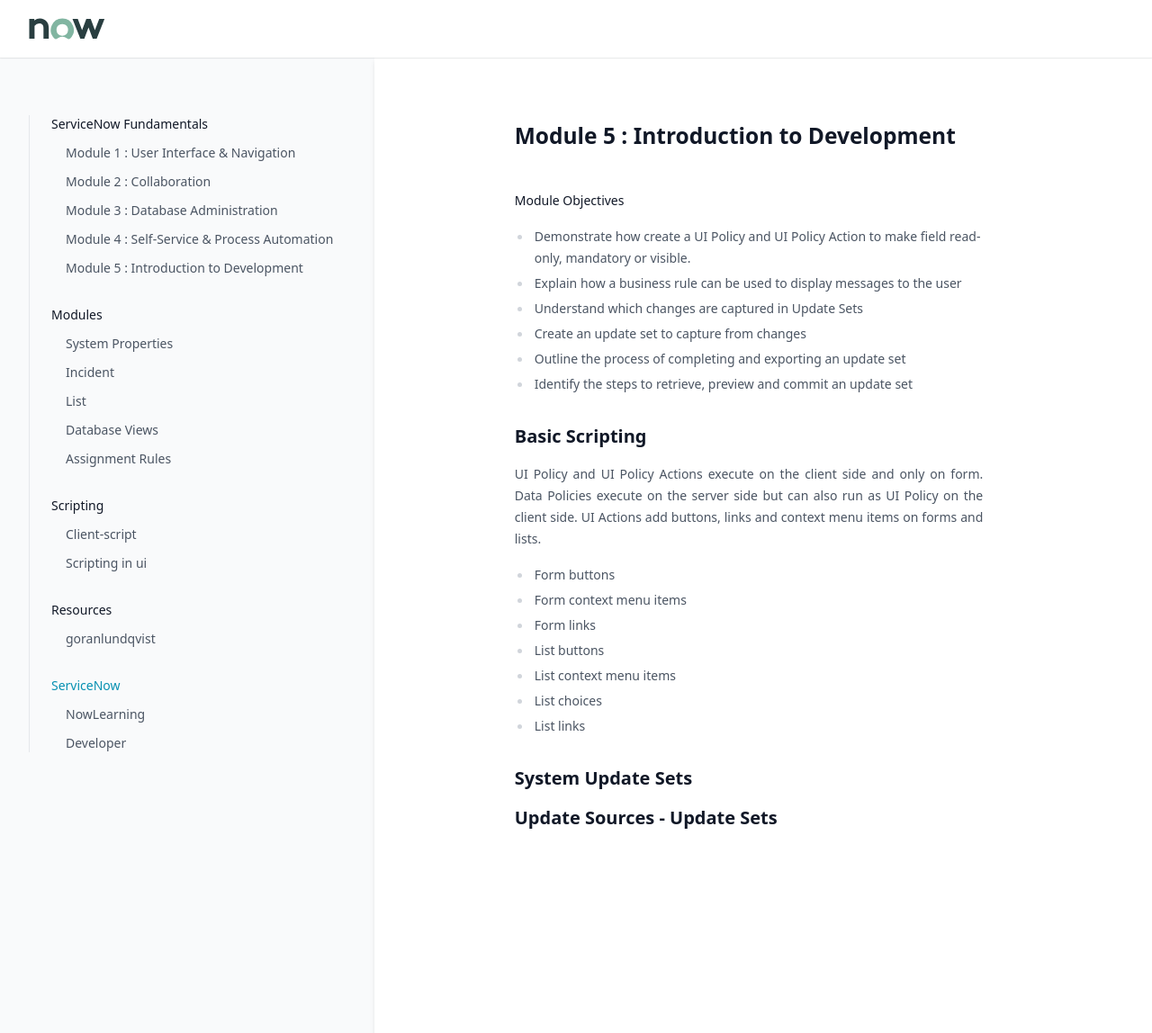
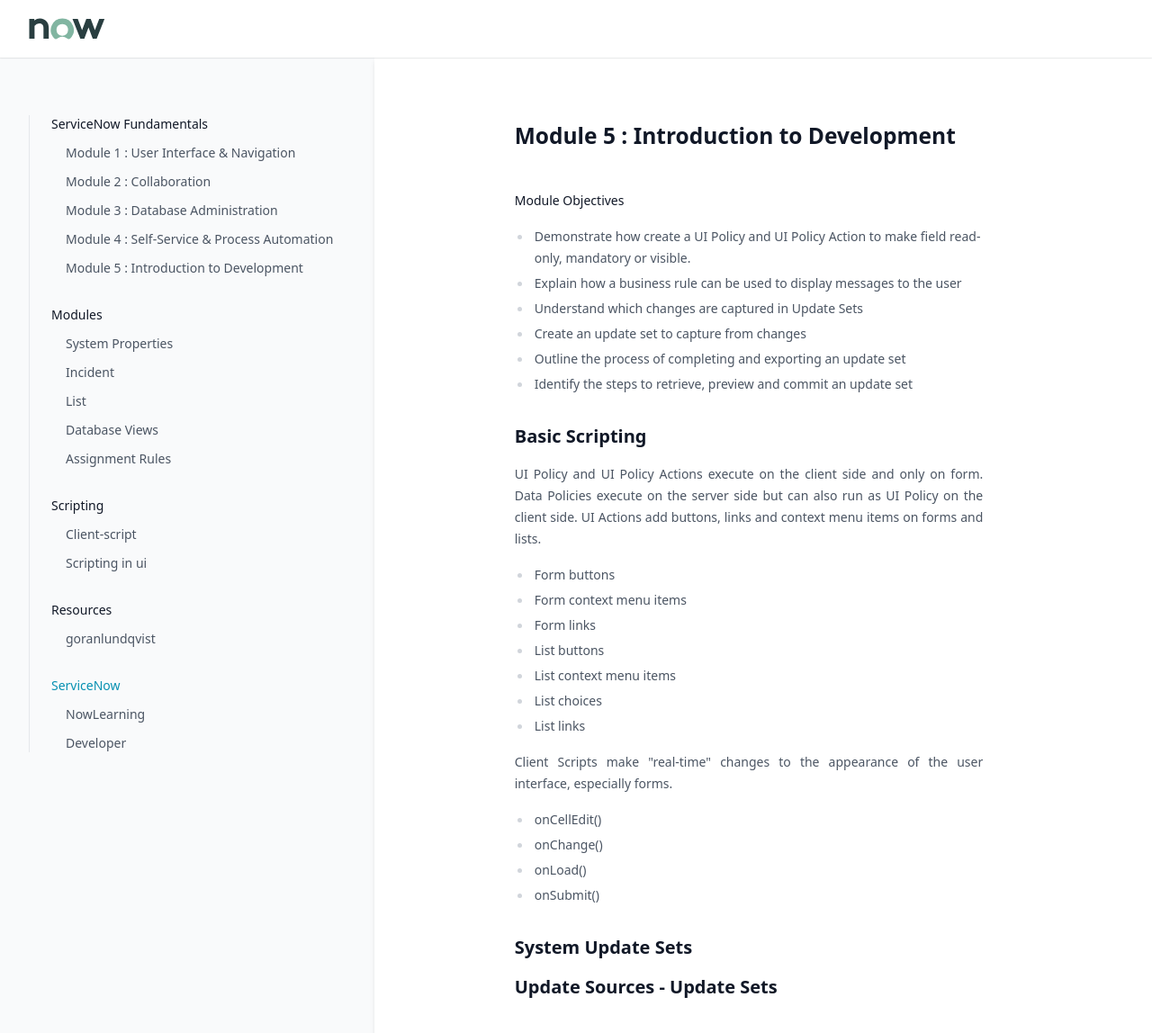
Before and after one commit to greglejeune/ebook, a Jekyll site: the page built from _servicenow/2021-11-01-snf-module5.md, in a window 1280 px wide and 1191 px high. Shown: the top 1148 px of the window at 90% size. Built offline with Jekyll 4.4.1, drawn with Linux system fonts in a browser that asks for light colours.

Commit message:
Update 2021-11-01-snf-module5.md

```diff
--- a/_servicenow/2021-11-01-snf-module5.md
+++ b/_servicenow/2021-11-01-snf-module5.md
@@ -33,5 +33,16 @@ category: snf
   <li>List links</li>
 </ul>
 
+<p style="text-align: justify;">
+    Client Scripts make "real-time" changes to the appearance of the user interface, especially forms.
+</p>
+
+<ul>
+  <li>onCellEdit()</li>
+  <li>onChange()</li>
+  <li>onLoad()</li>
+  <li>onSubmit()</li>
+</ul>
+
 <h2>System Update Sets</h2>
 <h2>Update Sources - Update Sets</h2>
```
